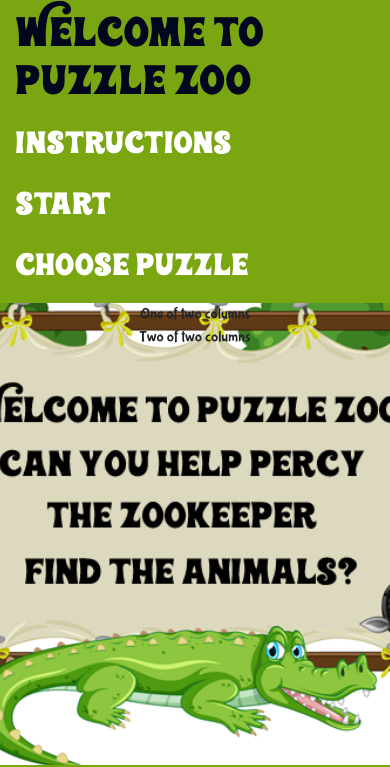
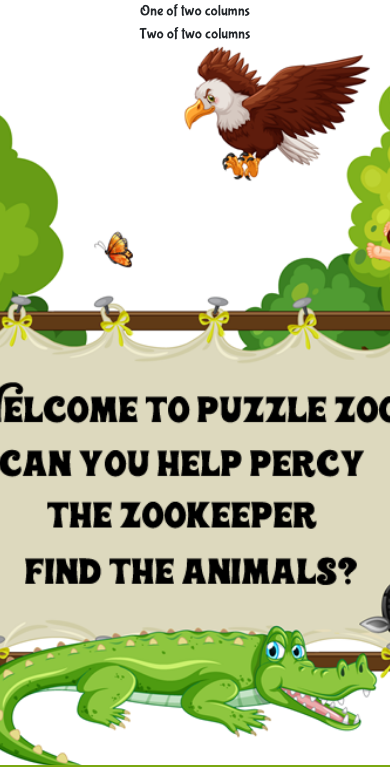
Before and after one commit to neil9669/puzzlezoo, a website: page index.html in a window 390 px wide. Shown: the top 767 px of the page. Drawn offline with nearby package versions, Linux system fonts and the light colour scheme.

Commit message:
add bootstrap code to hide nav on mobile phones

```diff
--- a/index.html
+++ b/index.html
@@ -17,7 +17,7 @@
 <body class="bg">
   <!-- Header Navbar section -->
   <header>
-    <nav class="navbar navbar-expand-sm" id="nav-main">
+    <nav class="navbar navbar-expand-sm d-none d-sm-block" id="nav-main">
       <h1>Welcome to Puzzle Zoo</h1>
       <ul class="navbar-nav mr-auto text-color">
         <li class="nav-item mr-2">
```
